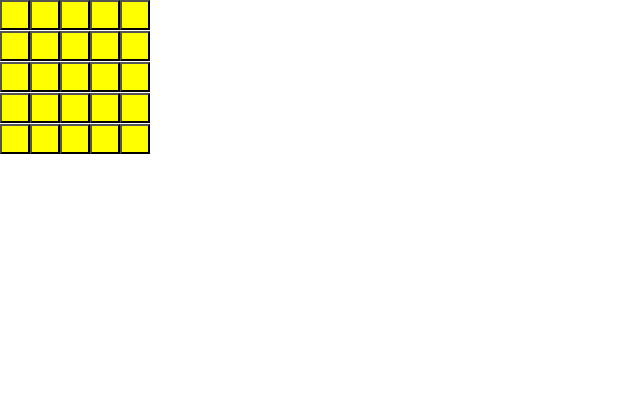
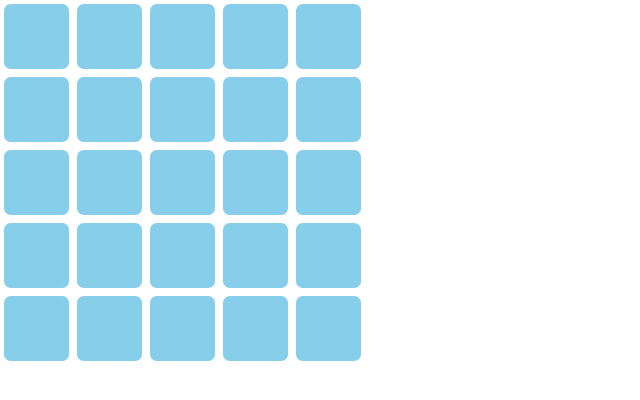
Before and after one commit to THiragi/lights-out, a React (Create React App) app: page / in a window 1280 px wide. Shown: the top 400 px of the page, without its empty margins (0-640 px from the left). Built offline with nearby package versions, Linux system fonts and the light colour scheme.

Commit message:
add styled-components

```diff
--- a/package.json
+++ b/package.json
@@ -10,9 +10,11 @@
     "@types/node": "^12.12.55",
     "@types/react": "^16.9.49",
     "@types/react-dom": "^16.9.8",
+    "@types/styled-components": "^5.1.4",
     "react": "^16.13.1",
     "react-dom": "^16.13.1",
     "react-scripts": "3.4.3",
+    "styled-components": "^5.2.0",
     "typescript": "^3.7.5"
   },
   "scripts": {
--- /dev/null
+++ b/src/components/Panel.tsx
@@ -0,0 +1,17 @@
+import styled from 'styled-components';
+
+const Panel = styled.button<{isLight: boolean}>`
+  transition: 0.2s;
+  border-radius: 0.5em;
+  margin: 4px;
+  background-color: transparent;
+  pdding: 0;
+  border: none;
+  outline: none;
+  appearance: none;
+  width: 65px;
+  height: 65px;
+  background-color: ${ ({isLight}) => isLight ? 'skyblue' : 'lightgray'}
+`;
+
+export default Panel;
--- a/src/components/Square.tsx
+++ b/src/components/Square.tsx
@@ -1,4 +1,5 @@
 import React from 'react';
+import Panel from './Panel';
 
 type Props = {
     value: boolean;
@@ -6,22 +7,13 @@ type Props = {
 }
 
 const Square:React.FC<Props> = ({value, onClick}): JSX.Element => {
-
-    const light = value ? 'yellow' : 'gray';
-
-    const style = {
-        width: '30px',
-        height: '30px',
-        backgroundColor: `${light}`
-    }
     return (
-        <button
-            style={style}
+        <Panel
+            isLight={value}
             className="square"
             onClick={() => onClick()}
         >
-            {value}
-        </button>
+        </Panel>
     );
 }
 
```
Also changed, not shown: 1 other file (tests, documents, lock files or other folders).
